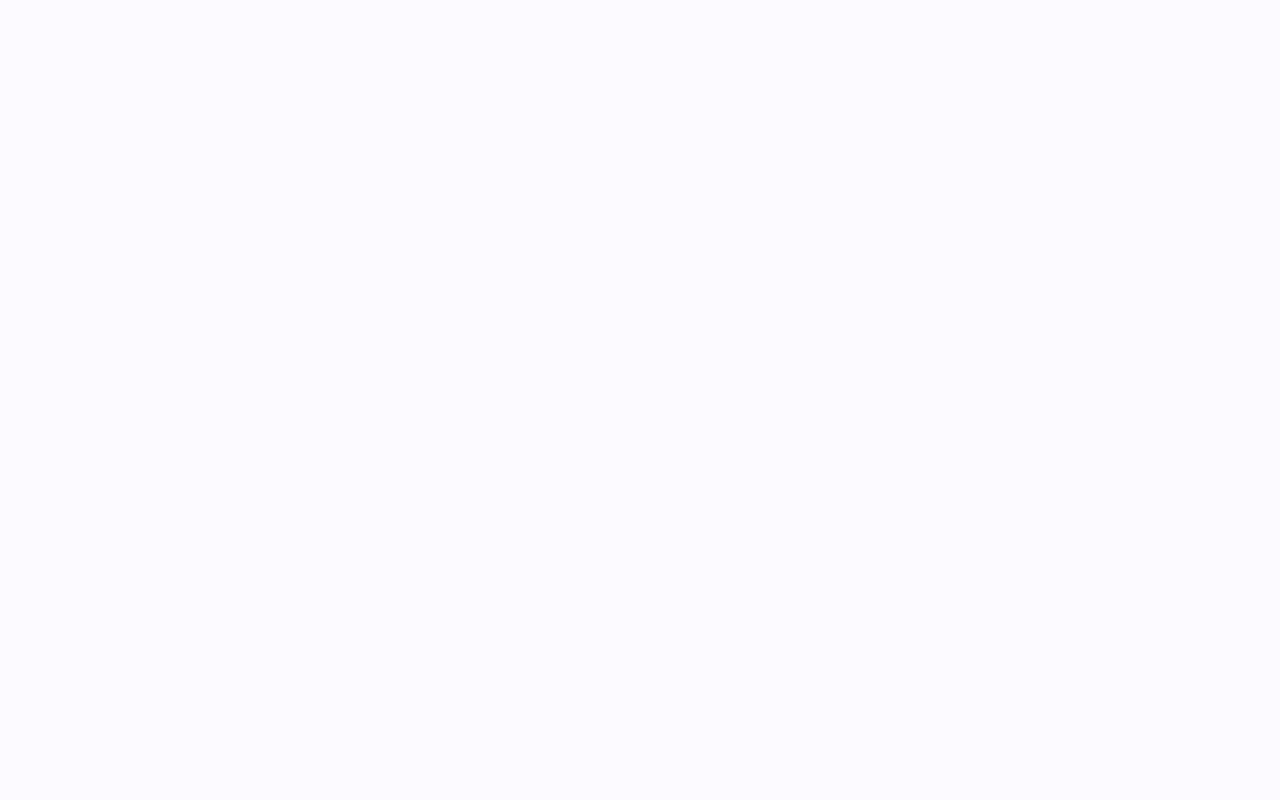
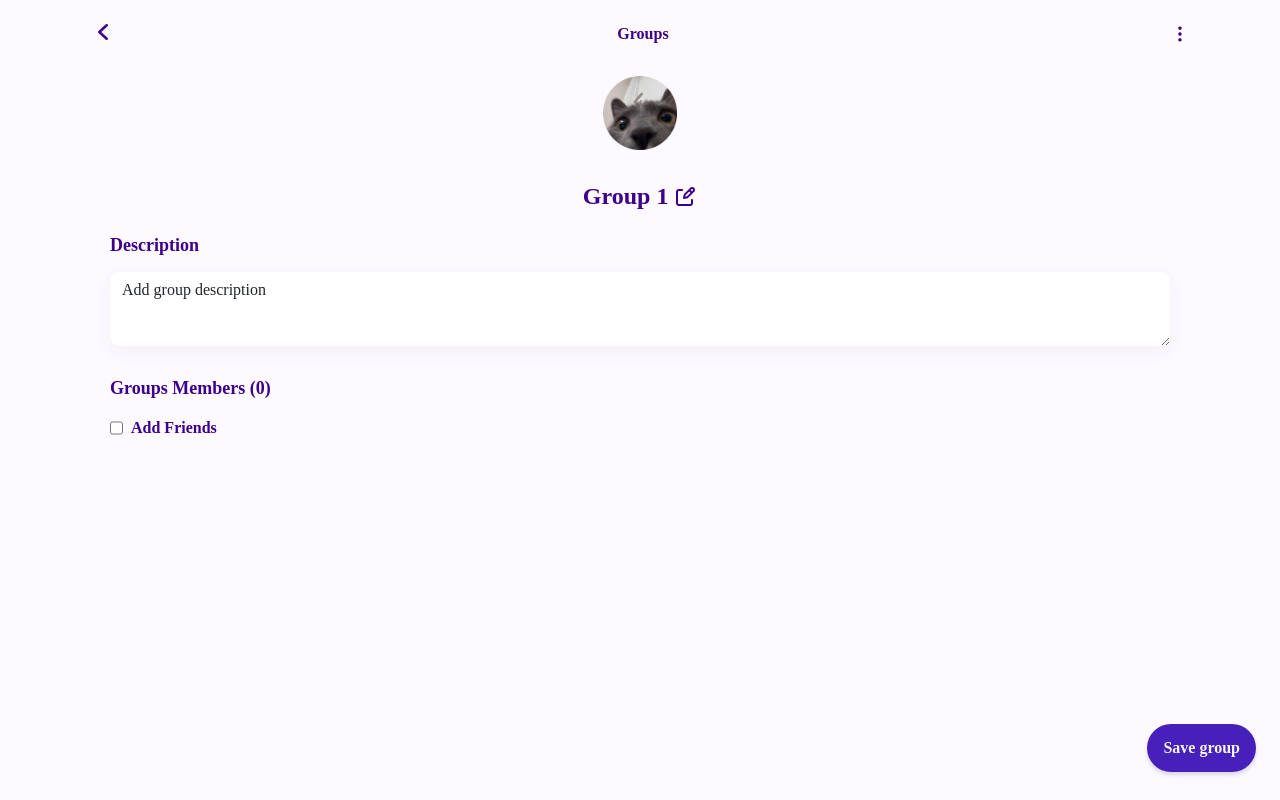
Before and after one commit to ParkerNix/idm263-pcn23, a React (Create React App) app in the folder payback/: page /pages/createGroup in a window 1280 px wide. Before the commit this address had no page. Built offline with nearby package versions, Linux system fonts and the light colour scheme; a web font is replaced by a local one.

Commit message:
Create new group page done
Just had to stylize the checkbox!

```diff
--- a/payback/src/index.css
+++ b/payback/src/index.css
@@ -96,7 +96,7 @@ h6, .h6 {
   margin: 0;
 }
 
-p, .dropdown-item {
+p, .dropdown-item, textarea {
   color: var(--text-dark-purple);
   font-size: 14px;
   margin: 0;
@@ -114,7 +114,7 @@ button, .button {
  border: 0;
 }
 
-h1, .h1, h2, .h2, h3, .h3, h4, .h4, h5, .h5, h6, .h6, p, .p, a, link, button, input {
+h1, .h1, h2, .h2, h3, .h3, h4, .h4, h5, .h5, h6, .h6, p, .p, a, link, button, input, textarea {
   font-family: greycliff-cf;
 }
 
@@ -201,6 +201,55 @@ margin:0 ;
   flex-direction: row;
   justify-content: space-between;
   padding-top: 0.3rem;
+}
+
+#groupH2 {
+  margin-top: 16px;
+}
+
+/* NEW GROUP PAGE */
+
+.createGroup {
+  display: flex;
+  justify-content: center;
+  flex-direction: column;
+  align-items: center;
+}
+
+.newGroupImg {
+  width: 74px;
+  height: 74px;
+}
+
+.description {
+  padding-left: 28px;
+  padding-right: 28px;
+}
+
+.form-control {
+  height: 74px;
+  border: none;
+  border-radius: 10px;
+  box-shadow: 0 5px 20px 0 rgba(1, 0, 51, 0.05);
+}
+
+.groupMembers {
+  margin-top: 2rem;
+  flex-direction: column;
+  padding-left:28px;
+  padding-right: 28px;
+}
+
+.checkbox p {
+  color: var(--text-dark-purple);
+  font-size: var(--medium-copy);
+}
+
+img.editIcon {
+  width: 24px;
+  height: 24px;
+  margin-top: 1.1rem;
+  margin-left: 0.3rem;
 }
 
 .gradientContainer {
--- a/payback/src/index.js
+++ b/payback/src/index.js
@@ -8,6 +8,7 @@ import store from './store/store';
 import { Provider } from 'react-redux';
 import { NewExpense } from './pages/newExpense';
 import { AllGroups } from './pages/allGroups';
+import { CreateGroup } from './pages/createGroup';
 
 
 const root = ReactDOM.createRoot(document.getElementById('root'));
@@ -19,6 +20,7 @@ root.render(
               <Route path="/" element={<App />}></Route>
               <Route path="/pages/allGroups" element={<AllGroups />}></Route>
               <Route path="/pages/newExpense" element={<NewExpense />}></Route>
+              <Route path="/pages/createGroup" element={<CreateGroup />}></Route>
           </Routes>
       </BrowserRouter>
     </Provider>
--- a/payback/src/pages/createGroup/index.jsx
+++ b/payback/src/pages/createGroup/index.jsx
@@ -1,36 +1,55 @@
-export const createGroup = () => {
+import backArrow from '../../components/Assets/Back arrow.png'
+import optionsIcon from '../../components/Assets/optionsDots.png'
+import groupImg from '../../components/Assets/groupImg.png'
+import smileySmiley from '../../components/Assets/smiley_smiley.png'
+import molynaSmiley from '../../components/Assets/molyna_smiley.png'
+import parkerSmiley from '../../components/Assets/parker_smiley.png'
+import heartEmpty from '../../components/Assets/heartEmpty.png'
+import editIcon from '../../components/Assets/editIcon.png'
+
+
+export const CreateGroup = () => {
 
     return (
         <>
         <div className="container">
+        <div class="row">
+                <div className="col mt-4 mb-2 mx-3 d-flex justify-content-between">
+                    <img src={backArrow} alt="back" className="topNavBack" />
+                    <h1 className="h6 bold">Groups</h1>
+                    <img src={optionsIcon} alt="back" className="topNavOptions" />
+                    {/* Add back arrow and 3 vertical dots */}
+                </div>
+            </div>
             <div className="row">
                 <div className="col">
                     <div className="createGroup">
-                        <h1>Create Group</h1>
-                        {/* <img src="images/groupCardImg.png"> */}
-                        <h2>Group 1</h2> {/*}add edit button */}
+                    <img src={groupImg} alt="groupImg" className='newGroupImg mt-4 align-self-center'/>
+                    <div class="groupName d-flex flex-row align-items-center mt-3">
+                        <h2 id="groupH2" className = 'h3 bold'>Group 1</h2>
+                        <img src={editIcon} alt="editIcon" className='editIcon' />
+                    </div>
                 </div>
                     <div className="description">
-                        <h3>Description</h3>
+                        <h3 className="h5 bold mt-4 mb-3">Description</h3>
                         <div class="form-group">
-                            <textarea class="form-control" rows="5" id="comment"></textarea>
+                            <textarea class="form-control" rows="5" cols="50" id="comment">Add group description</textarea>
                           </div>
                     </div>
-                    <div className="groupMembers">
-                        <h3>Groups Members (0)</h3>
-                        <div class="checkbox">
+                    <div className="groupMembers d-flex justify-content-center">
+                        <h3 className='h5 bold mb-3'>Groups Members (0)</h3>
+                        <div class="checkbox d-flex flex-row gap-2">
                         <input
                              className='add'
                              type="checkbox"
                              min="0"
                              />
+                             <p className="p demiBold">Add Friends</p>
                           </div>
                           </div>
-                          <div className='d-inline'>
-                            <button id='submit' className="button">
-                              Save Group
+                          <button id='submit' className="btmRightBtn bold">
+                                Save group
                             </button>
-                          </div>
                     </div>
 
             </div>
```
Also changed, not shown: payback/src/components/Assets/editIcon.png (added).
